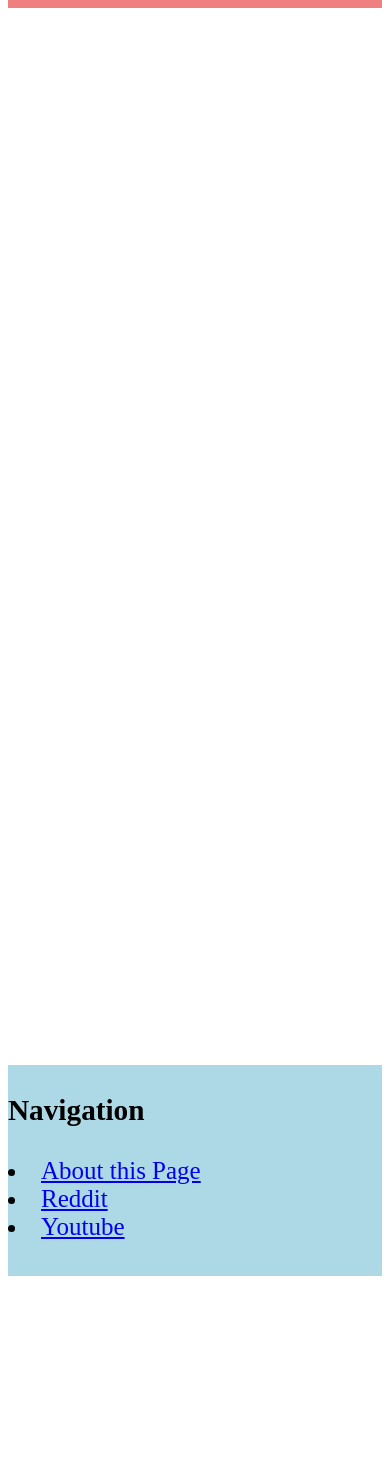
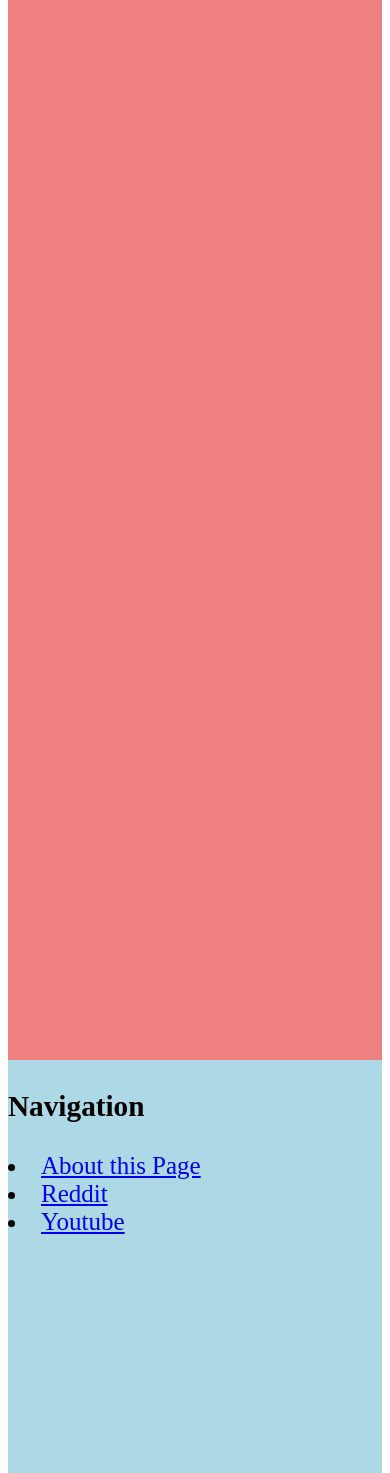
Before and after one commit to jcgould48/jessegram, a plain HTML site: page INDEX.html in a window 390 px wide. Shown: the part 127-1600 px from the top of the page. Drawn offline with Linux system fonts and the light colour scheme.

Commit message:
changes color size

```diff
--- a/style.css
+++ b/style.css
@@ -56,10 +56,10 @@ footer{
       }
       #header{
           font-size: 100px;
-          height: 25vh;
+          height: 100vh;
       }
     #nav{
-        height:20vh;
+        height:100vh;
       }
 
     #app{  display: grid;
@@ -86,11 +86,11 @@ footer{
         grid-template-rows: 10% 5% 75% 10%;
       }
       #nav{
-        height:25vh;
+        height:100%;
         font-size: 25px;
       }
       #header{
-        height: 15vh;
+        height: 100%;
         font-size: 50px;
     }
 }
```
